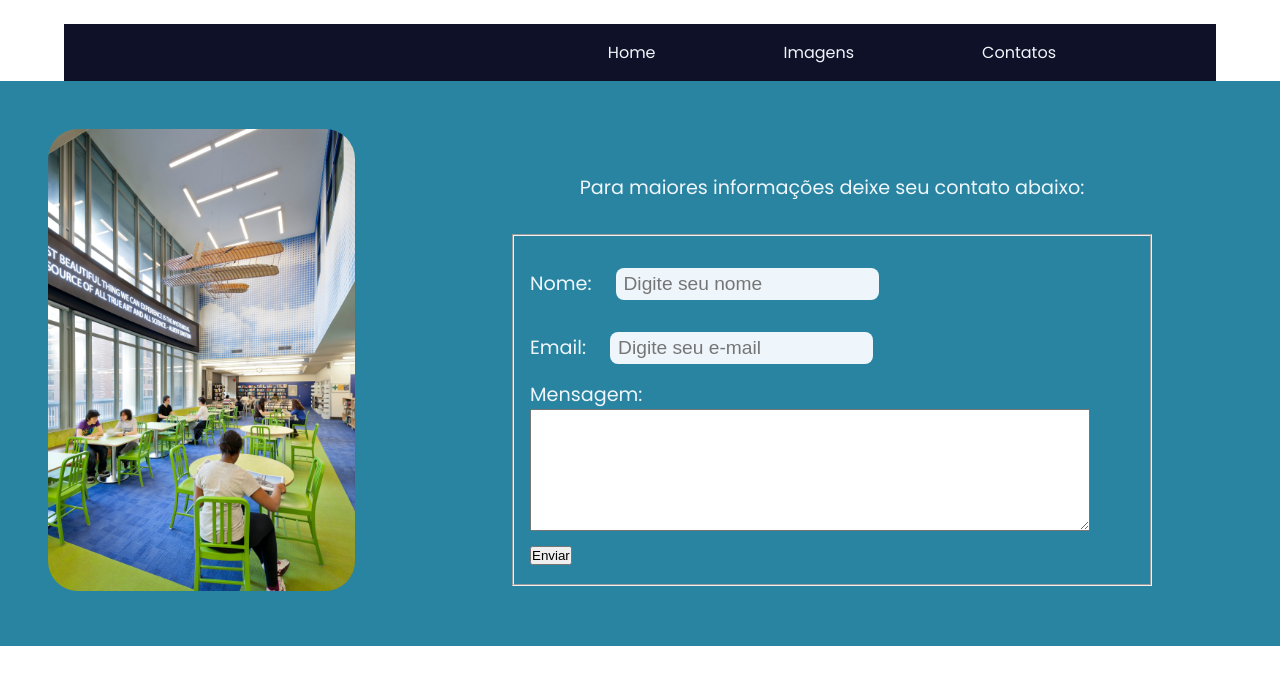
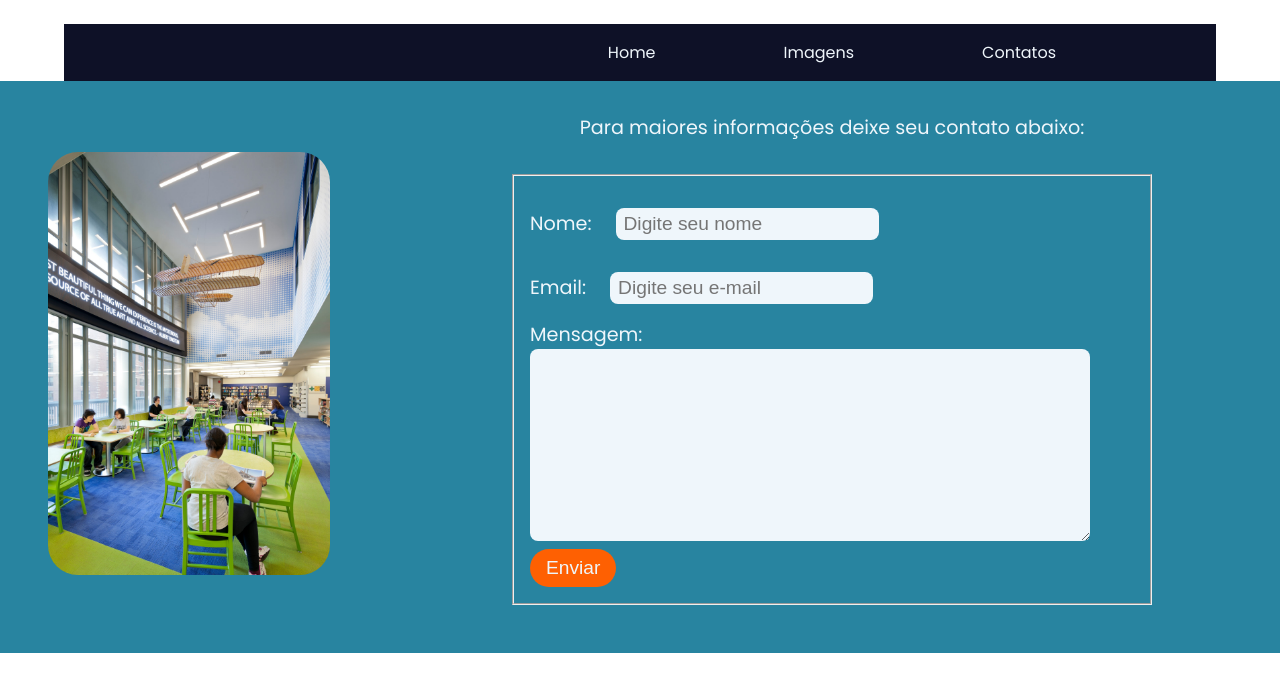
Before and after one commit to Grupo42/Web-42, a plain HTML site: page views/contato.html in a window 1280 px wide. Drawn offline with Linux system fonts and the light colour scheme.

Commit message:
segundo ajuste estilo da página contato.html

```diff
--- a/sass/contato.sass
+++ b/sass/contato.sass
@@ -1,4 +1,12 @@
 @use 'variables'
+
+@mixin formConf
+  background: variables.$light-ice
+  color: variables.$deep-blue
+  font-size: 1.2rem
+  padding: 0.5rem
+  border-radius: 8px
+  border: none
 
 *
   padding: 0
@@ -18,7 +26,7 @@ body
   height: auto
   img
     border-radius: 30px
-    width: 60%
+    width: 55%
     margin: 3rem
 
 #area
@@ -31,6 +39,7 @@ body
 
 #formulario
   width: 50vw
+  margin-bottom: 3rem
 
 .inputs
   padding: 1rem
@@ -40,11 +49,14 @@ body
   & input
     height: 2rem
     margin: 1rem 0
-    background: variables.$light-ice
-    font-size: 1.2rem
-    color: variables.$deep-blue
-    padding: 0.5rem
-    border-radius: 8px
-    border: none
+    @include formConf
   & .msg
     width: 35rem
+    @include formConf
+  & button
+    padding: 0.5rem 1rem
+    background: variables.$orange
+    color: variables.$light-ice
+    border: none
+    border-radius: 30px
+    font-size: 1.2rem
```
Also changed, not shown: css/contato.css, 1 other file.
